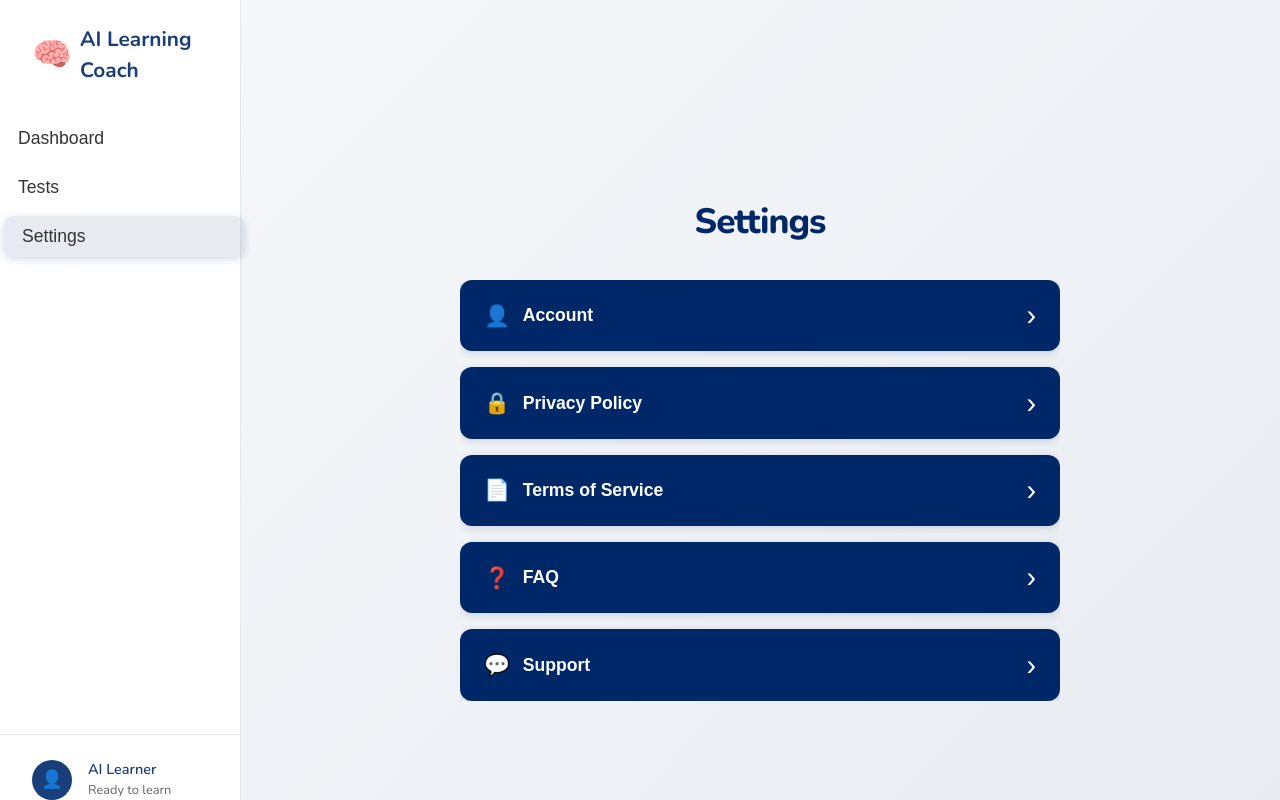
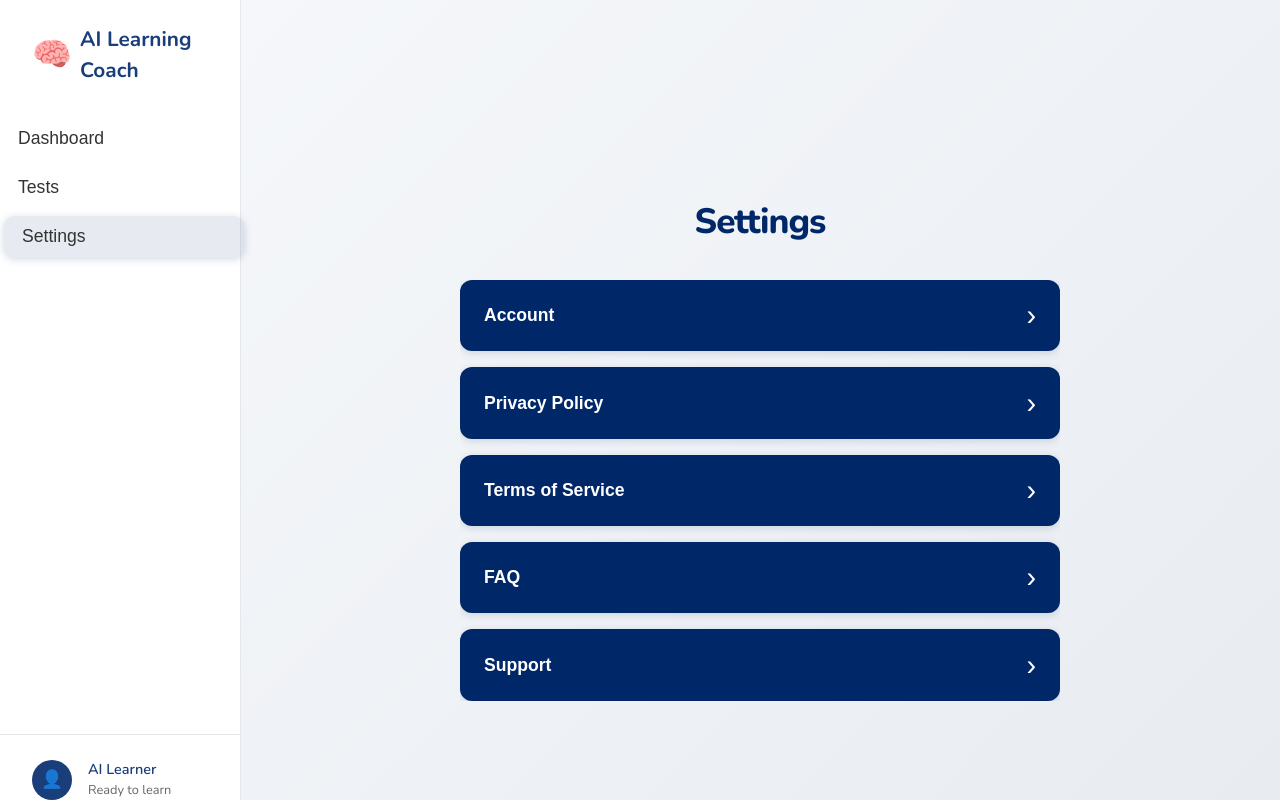
Before and after one commit to fullcircleAI/cbr-ai-coach, a React (Create React App) app: page /settings in a window 1280 px wide. Built offline with nearby package versions, Linux system fonts and the light colour scheme.

Commit message:
Remove icons/emojis from Settings page buttons - cleaner, text-only design

```diff
--- a/src/components/Settings.tsx
+++ b/src/components/Settings.tsx
@@ -100,50 +100,35 @@ export const Settings: React.FC = () => {
       <div className="settings-main-menu">
         <div className="settings-btn-wrapper">
           <button className="settings-main-menu-btn" onClick={() => setActivePage('account')}>
-            <div className="settings-btn-left">
-              <span className="settings-icon">👤</span>
-              <span>Account</span>
-            </div>
+            <span>Account</span>
             <span className="settings-arrow">›</span>
           </button>
         </div>
 
         <div className="settings-btn-wrapper">
           <button className="settings-main-menu-btn" onClick={() => setActivePage('privacy')}>
-            <div className="settings-btn-left">
-              <span className="settings-icon">🔒</span>
-              <span>Privacy Policy</span>
-            </div>
+            <span>Privacy Policy</span>
             <span className="settings-arrow">›</span>
           </button>
         </div>
 
         <div className="settings-btn-wrapper">
           <button className="settings-main-menu-btn" onClick={() => setActivePage('terms')}>
-            <div className="settings-btn-left">
-              <span className="settings-icon">📄</span>
-              <span>Terms of Service</span>
-            </div>
+            <span>Terms of Service</span>
             <span className="settings-arrow">›</span>
           </button>
         </div>
 
         <div className="settings-btn-wrapper">
           <button className="settings-main-menu-btn" onClick={() => setActivePage('faq')}>
-            <div className="settings-btn-left">
-              <span className="settings-icon">❓</span>
-              <span>FAQ</span>
-            </div>
+            <span>FAQ</span>
             <span className="settings-arrow">›</span>
           </button>
         </div>
 
         <div className="settings-btn-wrapper">
           <button className="settings-main-menu-btn" onClick={() => setActivePage('support')}>
-            <div className="settings-btn-left">
-              <span className="settings-icon">💬</span>
-              <span>Support</span>
-            </div>
+            <span>Support</span>
             <span className="settings-arrow">›</span>
           </button>
         </div>
```
